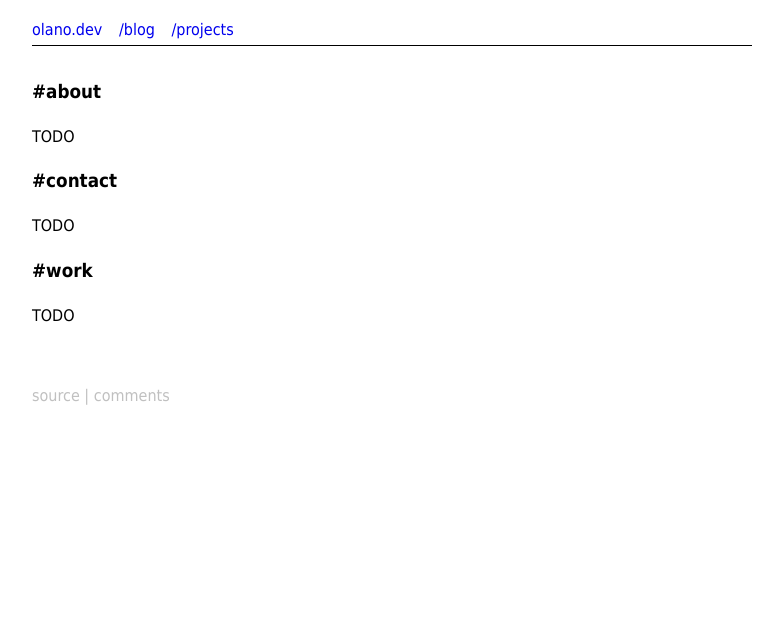
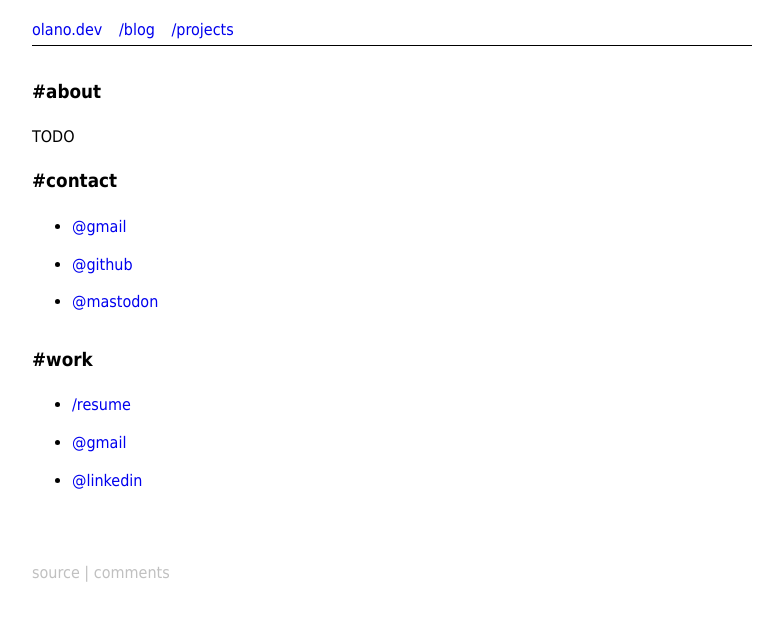
Before and after one commit to facundoolano/olano.dev, a Jekyll site: the page built from index.html, in a window 1280 px wide. Shown: the top 621 px of the page, without its empty margins (248-1031 px from the left). Built offline with Jekyll 4.4.1, drawn with Linux system fonts in a browser that asks for light colours.

Commit message:
restore contact

```diff
--- a/index.html
+++ b/index.html
@@ -6,7 +6,15 @@ layout: default
 <p>TODO</p>
 
 <h3><a href="#contact" class="title" id="contact">#contact</a></h3>
-<p>TODO</p>
+<ul>
+    <li><a href="mailto:facundo.olano@gmail.com">@gmail</a></li>
+    <li><a href="https://github.com/facundoolano">@github</a></li>
+    <li><a href="https://hachyderm.io/@facundoolano">@mastodon</a></li>
+</ul>
 
 <h3><a href="#work" class="title" id="work">#work</a></h3>
-<p>TODO</p>
+<ul>
+    <li><a href="/resume">/resume</a></li>
+    <li><a href="mailto:facundo.olano@gmail.com">@gmail</a></li>
+    <li><a href="https://www.linkedin.com/in/facundoolano/">@linkedin</a></li>
+</ul>
```
